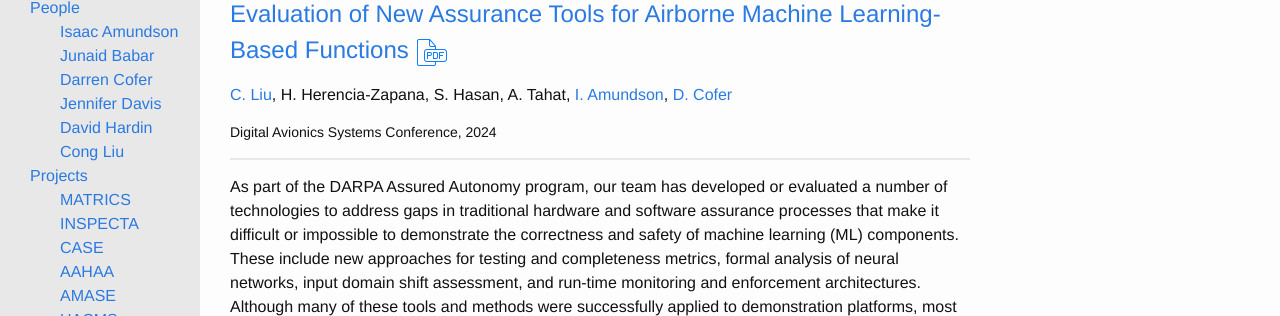
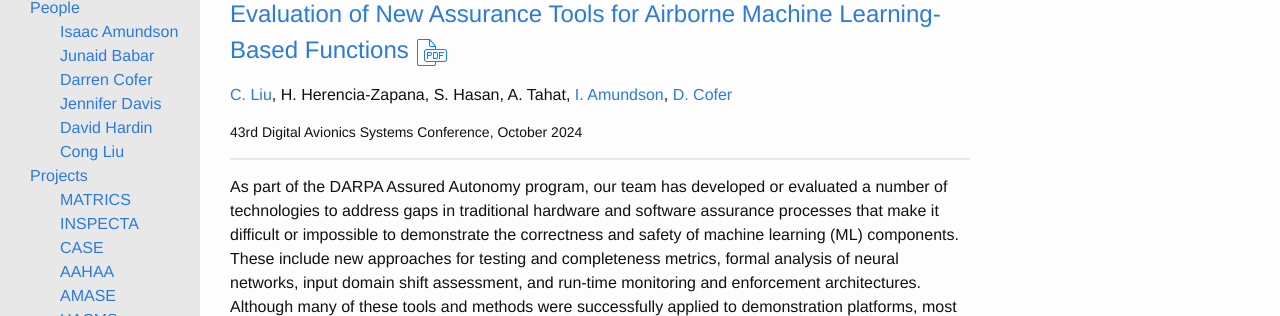
Before and after one commit to loonwerks/loonwerks.github.io, a Jekyll site: the page built from publications/liu2024dasc.html, in a window 1280 px wide. Shown: the part 179-495 px from the top of the page. Built offline with Jekyll 4.4.1, drawn with Linux system fonts in a browser that asks for light colours; Markdown is read by kramdown in place of the engine named in the settings.

Commit message:
conference info

```diff
--- a/publications/amundson2024dasc.html
+++ b/publications/amundson2024dasc.html
@@ -2,7 +2,7 @@
 layout: publication
 authors: [I. Amundson, D. Cofer, D. Hardin, J. Hatcliff]
 title: "Hierarchical Assurance Patterns for Cyber-Resilient Systems Engineering"
-info: Digital Avionics Systems Conference (DASC 2024), October 2024
+info: 43rd Digital Avionics Systems Conference (DASC 2024), October 2024
 link: "/publications/pdf/amundson2024dasc.pdf"
 date: 2024-10-01 00:00:00
 projects: [CASE]
--- a/publications/amundson2024ersa.html
+++ b/publications/amundson2024ersa.html
@@ -2,7 +2,7 @@
 layout: publication
 authors: [I. Amundson, A. Tahat, D. Hardin, D. Cofer]
 title: "Towards Explainable Compositional Reasoning"
-info: 3rd International Workshop on Explainability of Real-time Systems and their Analysis (ERSA)
+info: 3rd International Workshop on Explainability of Real-time Systems and their Analysis (ERSA), December 2024
 link: "/publications/pdf/amundson2024ersa.pdf"
 date: 2024-12-10 00:00:00
 projects: [PROVERS]
--- a/publications/liu2024dasc.html
+++ b/publications/liu2024dasc.html
@@ -2,7 +2,7 @@
 layout: publication
 authors: [C. Liu, H. Herencia-Zapana, S. Hasan, A. Tahat, I. Amundson, D. Cofer]
 title: "Evaluation of New Assurance Tools for Airborne Machine Learning-Based Functions"
-info: Digital Avionics Systems Conference, 2024
+info: 43rd Digital Avionics Systems Conference, October 2024
 link: "/publications/pdf/liu2024dasc.pdf"
 projects: [AAHAA]
 date: 2024-10-01 00:00:00
```
